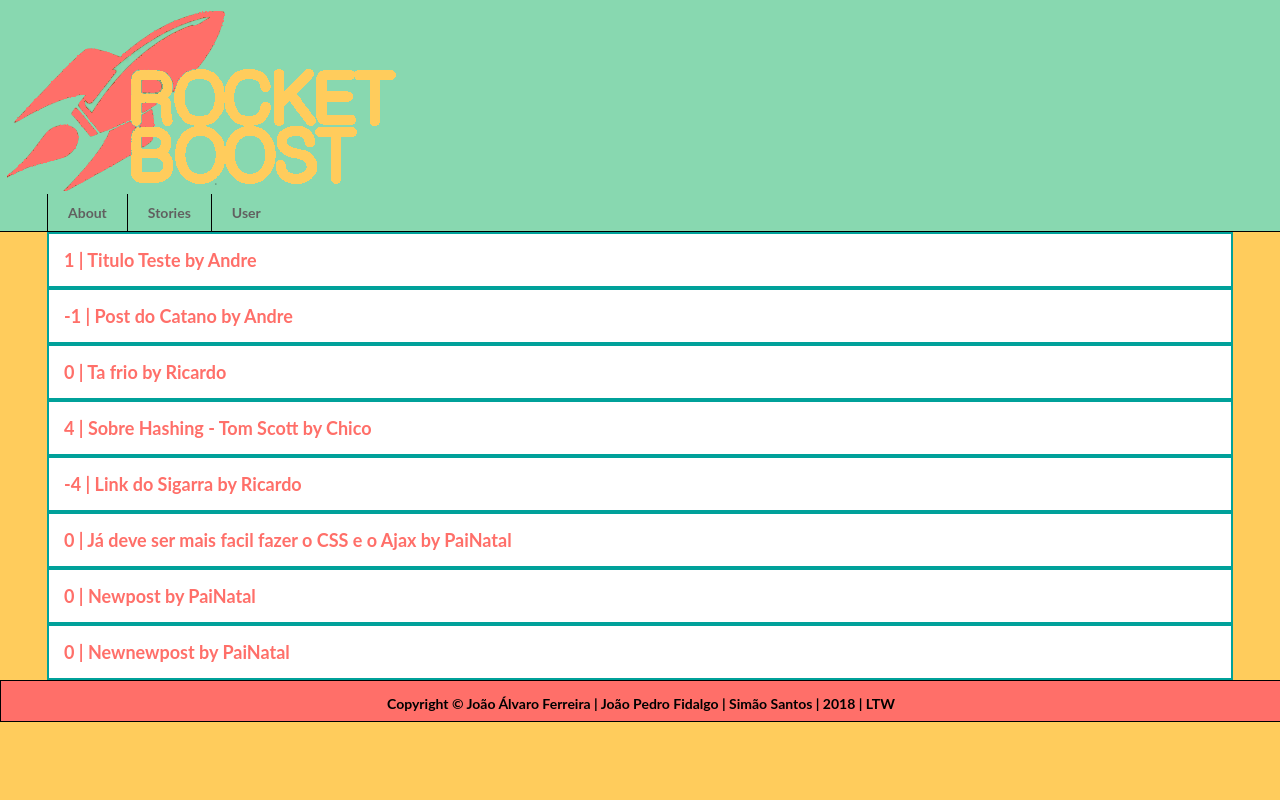
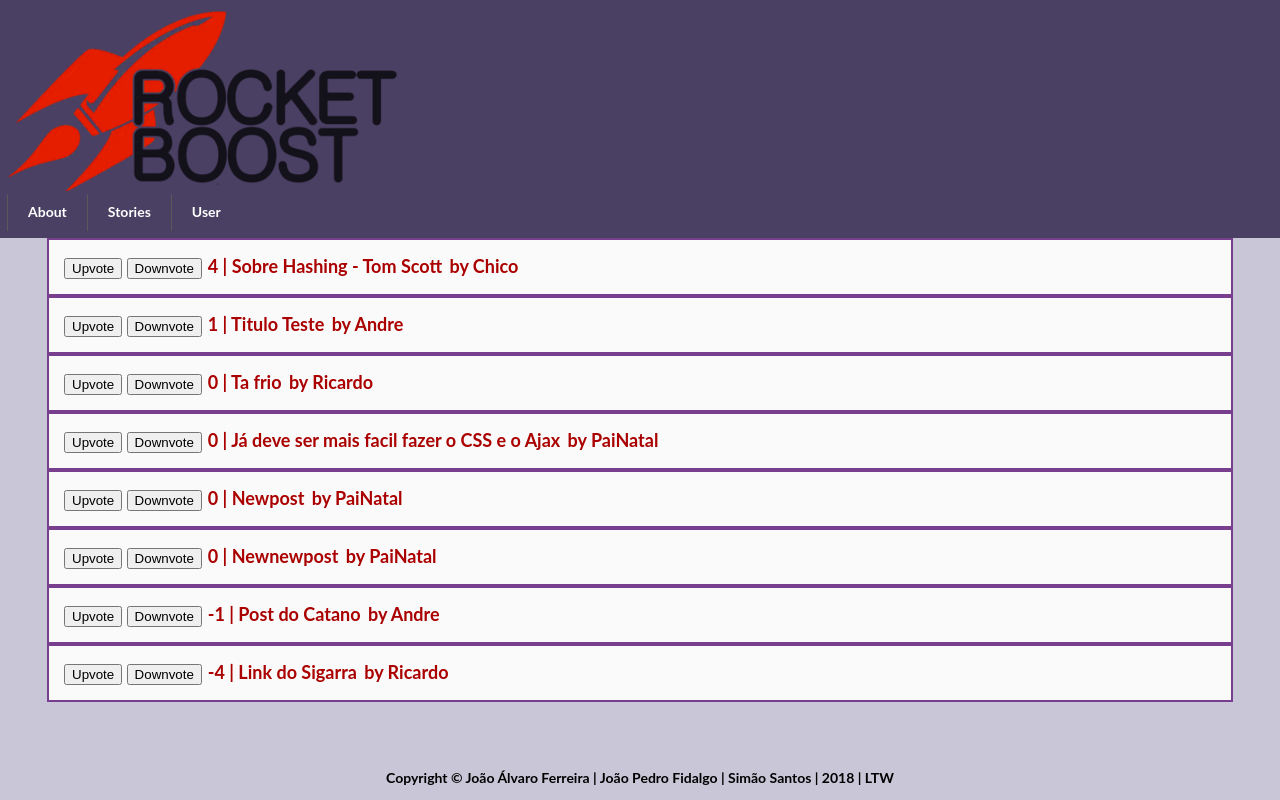
Before and after one commit to JoaoAlvaroFerreira/FEUP-LTW-Project, a PHP site: page /pages/frontpage.php?sort=points in a window 1280 px wide. Run offline with PHP 8.4, Linux system fonts and the light colour scheme; data comes from the database, SQL or seed files in the repository; both versions use the stored data as it was after the commit.

Commit message:
já faz sort

```diff
--- a/css/style.css
+++ b/css/style.css
@@ -1,61 +1,66 @@
 body{
+
     margin: 0 auto;
 
-    --bg-color: #ffcc5c;
-    --main-color: #ff6f69 ;
+    --bg-color: #C8C6D7;
+    --main-color: #783F8E;
 
-    --dark-color: #00a19a;
-    --light-color: #88d8b0;
-    --secondary-color: #616060;
+    --dark-color: #4F1271;
+    --light-color: #4A4063;
 
     background-color: var(--bg-color);
 
-    font-weight: 700;
+     font-weight: 700;
     font-size: 14px;
-    font-family: Lato, Arial, sans-serif;
+    font-family: Lato,Arial,sans-serif;
+    transition: box-shadow .2s cubic-bezier(.4,0,1,1),background .2s cubic-bezier(.4,0,.2,1),color .2s cubic-bezier(.4,0,.2,1);
 }
 
 a:link{
     position: relative;
     text-decoration: none;
+    webkit-transition: all 1s linear;
 
-    color: var(--main-color);
-    /* padding: 1.5px;  */
+    color: #aa0000;
+    padding: 1.5px;
+    -webkit-transition: all 1s linear;
+}
+
+a:hover { background: var(--main-color); color: #fff; }
+
+#logo_title{
+    padding: 0.5em;
+}
+
+#forum_title{
+    font-size: 150%;
 
 }
 
-/* a:hover {
-    /* background: var(--main-color);
-    color: white;
-} */
+#banner{
 
-/* #forum_title{
-    font-size: 150%;
-} */
-
-/* #banner{
     display: grid;
     grid-template-columns: 2.5fr 1fr;
     border-bottom: 0.25em solid var(--dark-color);
-} */
+}
 
 
 #logo_tabmenu{
+
     background: var(--light-color);
-    padding-left: 0.5em;
-    padding-top: 0.5em;
-    border-bottom: 1px solid black;
+
     display: grid;
-    /* grid-template-columns: 0.6fr 2fr; */
+    grid-template-columns: 0.6fr 2fr;
 }
 
 
 
-/* #menu{
+#menu{
+
     display: grid;
     align-content: end;
     justify-items: start;
-    grid-template-columns: repeat(3, 1fr);
+    grid-template-columns: repeat(3, 1fr); /*se quiser adicionar mais sorts tenho de adicionar mais colunas*/
 
     list-style-type:none;
     font-weight: bold;
@@ -75,7 +80,7 @@ a:link{
 #menu > li > a:hover:not(.active){
     background-color: var(--dark-color);
     color: white;
-} */
+}
 
 
 
@@ -87,122 +92,86 @@ input[type=password]{
 
 
 .footer {
-    position: relative;
+    position: fixed;
     left: 0;
     bottom: 0;
     width: 100%;
     color: black;
     text-align: center;
-    background-color: var(--main-color);
-    border: 0.5px solid black;
-    clear: both;
-    height: 40px;
+  }
+
+.nav ul {
+    *zoom:1;
+    list-style:none;
+    margin:0;
+    padding:0;
 
 }
-
-
-
-
-.nav > ul {
-    list-style:none;
-    margin:0;
-    /* padding:0; */
+.nav ul:before,.nav ul:after {
+    content:"";
+    display:table;
+}
+.nav ul:after {
+    clear:both;
+}
+.nav ul > li {
+    float:left;
+    position:relative;
+}
+.nav a {
+    display:block;
+    padding:10px 20px;
+    line-height:1.2em;
+    color:#fff;
+    border-left:1px solid #595959;
 }
 
-/* .nav ul:before,.nav ul:after {
-    content:"";
-    display:table;
-} */
-
-/* .nav ul:after {
-    clear:both;
-} */
-
-.nav a {
-    display:inline-block;
+.nav element {
+    display:block;
     padding:10px 20px;
-    /* line-height:1.2em; */
-    color: var(--secondary-color);
-    border-left:1px solid black;
+    line-height:1.2em;
+    color:#fff;
+    border-left:1px solid #595959;
 }
 
 .nav a:hover {
     text-decoration:none;
     background:#595959;
-    color: white;
+}
+.nav li ul {
+    background:#273754;
+}
+.nav li ul li {
+    width:200px;
+}
+.nav li ul a {
+    border:none;
 }
 
-.nav ul > li {
-    list-style:none;
-    /* margin:0; */
-    /* padding:0; */
-
-    float:left;
-    position:relative;
-
-    /* background:var(--light-color);
-    border: 1px solid #595959; */
-
+.nav li ul element {
+    border:none;
+}
+.nav li ul a:hover {
+    background:rgba(0,0,0,0.2);
 }
 
-/* .nav element {
-    display:block;
-    padding:10px 20px;
-    line-height:1.2em;
-    color:#fff;
-    border-left:1px solid #595959;
-} */
-
-/* .nav li {
-    background:var(--light-color);
-    border: 1px solid #595959;
-} */
-
-.nav li ul li {
-    width: 150px;
-
-    background:var(--light-color);
-    border: 1px solid #595959;
-}
-
-.nav li ul a:hover{
-    cursor: pointer;
-    width: 100%;
-    background: rgba(0,0,0,0.2);
-}
-
-/* .nav  ul li ul a {
-    display:block;
-    border:none;
-} */
-
-/* .nav li ul element {
-    border:none;
-} */
-
-/* .nav li ul a:hover {
-    background:rgba(0,0,0,0.2);
-} */
-
 .nav li ul {
-    display: block;
     position:absolute;
     left:0;
     top:36px;
     z-index:1;
     max-height:0;
     overflow:hidden;
-    /* -webkit-transform:perspective(400) rotate3d(1,0,0,-90deg); */
-    /* -webkit-transform-origin:50% 0; */
+    -webkit-transform:perspective(400) rotate3d(1,0,0,-90deg);
+    -webkit-transform-origin:50% 0;
     -webkit-transition:350ms;
     -moz-transition:350ms;
     -o-transition:350ms;
     transition:350ms;
 }
-
 .nav ul > li:hover ul {
     max-height:1000px;
-    /* -webkit-transform:perspective(400) rotate3d(0,0,0,0); */
+    -webkit-transform:perspective(400) rotate3d(0,0,0,0);
 }
 
 
@@ -234,7 +203,7 @@ input[type=text], input[type=password] {
 
 /* Modal Content/Box */
 .authform {
-  background-color: white;
+  background-color: #fefefe;
   margin: 5% auto 15% auto; /* 5% from the top, 15% from the bottom and centered */
   border: 2px solid #888;
   width: 20%; /* Could be more or less, depending on screen size */
@@ -242,18 +211,19 @@ input[type=text], input[type=password] {
 }
 
 #postlist{
-    background-color: white;
-    border: 2px solid var(--dark-color);
-    width: 90%;
-    padding: 15px;
+background-color: #fafafa;
+  border: 2px solid #783F8E;
+  width: 90%;
+  padding: 15px;
     margin: auto;
 
-    font-size: 18px;
+font-size: 18px;
+
 }
 
 #floating_menu{
     background-color: red;
-    border: 2px solid black;
+  border: 2px solid black;
 
 
     margin: auto;
@@ -263,4 +233,5 @@ input[type=text], input[type=password] {
     position: fixed;
     bottom: 40px;
     right: 40px;
+
 }
--- a/pages/frontpage.php
+++ b/pages/frontpage.php
@@ -6,23 +6,67 @@ include_once "../database/session.php";
 include_once "../templates/post.php";
 
 
+
+
+
 draw_header();
 draw_posts();
 draw_floating_menu();
 draw_footer();
 
+
+function cmpPoints($a, $b)
+{
+    if (getVotesPost($a['postID']) == getVotesPost($b['postID'])) {
+        return 0;
+    }
+    return (getVotesPost($a['postID']) > getVotesPost($b['postID'])) ? -1 : 1;
+}
+
+function cmpComments($a, $b)
+{
+    if (getCommentsPost($a['postID']) == getCommentsPost($b['postID'])) {
+        return 0;
+    }
+    return (getCommentsPost($a['postID']) > getCommentsPost($b['postID'])) ? -1 : 1;
+}
+
+function cmpDate($a, $b)
+{
+
+
+    return -strcmp($a['dateWritten'],$b['dateWritten']);
+}
+
+
 function draw_posts(){
+
+    $sortType = "points";
+if(isset($_GET['sort']))
+    $sortType = $_GET['sort'];
 
     $db = Database::getInstance()->db();
     $stmt = $db->prepare('SELECT * FROM posts');
+
     $stmt->execute();
     $result = $stmt->fetchAll();
+
+    if($sortType == "points")
+    usort($result, "cmpPoints");
+
+    else if($sortType == "new")
+    usort($result, "cmpDate");
+
+    else if($sortType == "comments")
+    usort($result, "cmpComments");
 
     foreach ($result as $row) {
 
     $votes = getVotesPost($row['postID']);?>
 
     <div id = "postlist">
+    <button type="button">Upvote</button>
+    <button type="button">Downvote</button>
     <a href = "../pages/viewPost.php?id=<?php echo $row['postID']?>"><?php echo $votes?> | <?php echo $row['title']?></a>
     <a href = "../pages/viewProfile.php?username=<?php echo $row['username']?>"> by <?php echo $row['username'];?></a>
    <br>
@@ -31,6 +75,8 @@ function draw_posts(){
 
 <?php
 
+
+
     }
 
 }
--- a/templates/default.php
+++ b/templates/default.php
@@ -11,14 +11,18 @@
     <meta charset="utf-8">
     <title>RocketBoost</title>
     <link href="../css/style.css" rel="stylesheet">
-    <link rel="icon" href="..//pages/images/fire_icon.png">
+    <link rel="icon" href="..//pages/images/rocket_icon.png">
     <script src="../js/script.js" defer></script>
 </head>
 
 <body>
 
     <header id="logo_tabmenu">
-        <a href="../pages/frontpage.php"><img src="images/real_logo.png" alt="A rocket, site icon"></a>
+        <div id="logo_title">
+        <a href="../pages/frontpage.php"><img src="images/logo.png" alt="A rocket, site icon"></a>
+
+
+
         <nav class="nav">
     <ul>
         <li>
@@ -26,14 +30,16 @@
         <li>
             <a href="#">Stories</a>
             <ul>
-                <li><a href="../pages/frontpage.php?sort=votes">Top Voted</a></li>
-                <li><a href="../pages/frontpage.php?sort=new">Most Recent</a></li>
+                <li><a href="../pages/frontpage.php?sort=points">Sort by Votes</a></li>
+                <li><a href="../pages/frontpage.php?sort=new">Sort by New</a></li>
+                <li><a href="../pages/frontpage.php?sort=comments">Sort by Comments</a></li>
             </ul>
         </li>
         <li>
             <a href="#">User</a>
             <ul>
                 <li><a href="#">User List</a></li>
+
                 <?php if(isset($_SESSION['username'])){ ?>
                <li><a href="../pages/viewProfile.php?username=<?php echo $_SESSION['username']?>">Your Profile</a></li>
                <li> <a href = "../actions/act_log_out.php"> Log Out</a></li>
@@ -45,6 +51,7 @@
         </li>
     </ul>
 </nav>
+        </div>
 
 
         <?php draw_login();
@@ -56,6 +63,16 @@
         ?>
 
     <?php unset($_SESSION['message']); } ?>
+
+<?php
+
+
+
+
+?>
+
+
+
 
 
 <?php } ?>
--- a/templates/post.php
+++ b/templates/post.php
@@ -7,7 +7,6 @@ include_once "../templates/default.php";
 include_once "../database/session.php";
 include_once "../templates/post.php";
 
-
 function draw_post($id){
 
     $db = Database::getInstance()->db();
@@ -16,10 +15,15 @@ function draw_post($id){
     $result = $stmt->fetch();
 
     $votes = getVotesPost($id);
+    ?>
 
+    <div id = "postfull">
 
+    <button type="button">Upvote</button>
+    <button type="button">Downvote</button> <?php
     if($result['type'] == "text"){ ?>
     <div id = "posttitle">
+
         <h2><?php echo $votes." | ".$result['title']; ?></h2> </div>
 <div id = "postcontent"><?php echo $result['content'];?></div>
 <br>
@@ -49,8 +53,9 @@ function draw_post($id){
      }
     ?>
 
-<div id = "postfootnote"><br>Posted by <a href = "../pages/viewProfile.php?username=<?php echo $result['username'];?>"><?php echo $result['username'];?></a> on <?php echo $result['dateWritten'];?></div>
-
+<div id = "postfootnote"><br>Posted by <a href = "../pages/viewProfile.php?username=<?php echo $result['username'];?>"><?php echo $result['username'];?></a> on <?php echo $result['dateWritten'];?>
+<p><?php echo getCommentsPost($result['postID']);?> comments</p></div>
+</div>
    <?php if(isset($_SESSION['username']))
        post_reply_box($id);
 
@@ -74,6 +79,17 @@ function getVotesPost($id){
     return $votes;
 }
 
+function getCommentsPost($id){
+
+    $db = Database::getInstance()->db();
+    $stmt = $db->prepare('SELECT * FROM comments WHERE postID = ?');
+    $stmt->execute(array($id));
+    $result = $stmt->fetchAll();
+
+    return count($result);
+}
+
+
 function draw_comments($postID, $fatherID, $level){
     echo "<br>";
     $db = Database::getInstance()->db();
@@ -88,13 +104,17 @@ function draw_comments($postID, $fatherID, $level){
     else{
 
     foreach($result as $row){
-
+         echo "<div id = 'comment'> ";
          for ($counter = 0; $counter<$level; $counter++) {
     echo "______";
       }
+        ?>
+    <button type="button">Upvote</button>
+    <button type="button">Downvote</button>
+<?php
         $votes = getVotesComment($row['postID'],$row['commentID']);
 
-        echo "<div id = 'comment'> ".$votes. " | ";
+        echo $votes. " | ";
         echo $row['content']."</div><br>";
 
 
```
Also changed, not shown: database/database.db, pages/images/real_logo.png (deleted), templates/utilities.js (deleted). Lines whose indentation alone changed are shown as unchanged.
